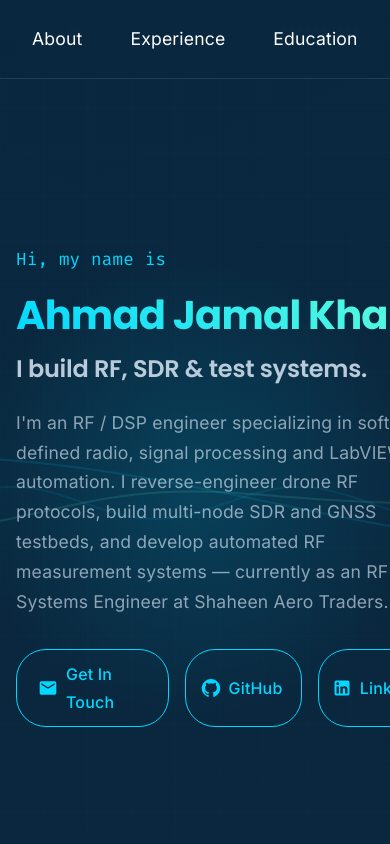
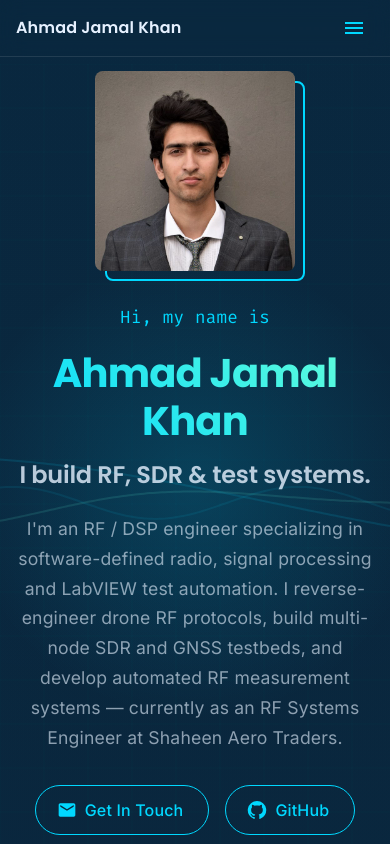
Before and after one commit to Skeletoskull/portfolio, a React (Vite) app: page / in a window 390 px wide. Shown: the top 844 px of the page. Built offline with nearby package versions, Linux system fonts and the light colour scheme.

Commit message:
Mobile responsiveness: hamburger menu, show photo on mobile, single-column timeline, wrapping hero buttons

```diff
--- a/src/components/Education.tsx
+++ b/src/components/Education.tsx
@@ -1,4 +1,4 @@
-import { Box, Typography, Container, useTheme, Grid, Chip } from '@mui/material';
+import { Box, Typography, Container, useTheme, useMediaQuery, Grid, Chip } from '@mui/material';
 import { Timeline, TimelineItem, TimelineSeparator, TimelineConnector, TimelineContent, TimelineDot, TimelineOppositeContent } from '@mui/lab';
 import { motion } from 'framer-motion';
 import SchoolIcon from '@mui/icons-material/School';
@@ -25,6 +25,7 @@ const certifications = [
 
 const Education = () => {
   const theme = useTheme();
+  const isMobile = useMediaQuery(theme.breakpoints.down('md'));
 
   return (
     <Box
@@ -59,11 +60,11 @@ const Education = () => {
           </Box>
 
           <Box sx={{ maxWidth: '800px', mx: 'auto' }}>
-            <Timeline position="alternate">
+            <Timeline position={isMobile ? 'right' : 'alternate'} sx={{ p: { xs: 0, md: 2 } }}>
               {education.map((edu, index) => (
-                <TimelineItem key={index}>
+                <TimelineItem key={index} sx={{ '&::before': { display: { xs: 'none', md: 'block' } } }}>
                   <TimelineOppositeContent
-                    sx={{ m: 'auto 0', color: 'rgba(230, 241, 255, 0.7)', fontFamily: '"Fira Code", monospace', fontSize: { xs: '0.8rem', md: '0.9rem' } }}
+                    sx={{ display: { xs: 'none', md: 'block' }, m: 'auto 0', color: 'rgba(230, 241, 255, 0.7)', fontFamily: '"Fira Code", monospace', fontSize: { xs: '0.8rem', md: '0.9rem' } }}
                   >
                     {edu.year}
                   </TimelineOppositeContent>
@@ -88,6 +89,9 @@ const Education = () => {
                           '&:hover': { transform: 'translateY(-5px)', boxShadow: '0 10px 20px rgba(0, 216, 255, 0.1)', borderColor: '#00D8FF' },
                         }}
                       >
+                        <Typography variant="caption" sx={{ display: { xs: 'block', md: 'none' }, color: theme.palette.primary.main, fontFamily: '"Fira Code", monospace', mb: 1 }}>
+                          {edu.year}
+                        </Typography>
                         <Typography variant="h5" component="h3" sx={{ color: '#00D8FF', mb: 1, fontWeight: 'bold' }}>
                           {edu.school}
                         </Typography>
--- a/src/components/Hero.tsx
+++ b/src/components/Hero.tsx
@@ -29,8 +29,8 @@ const Hero = () => {
     >
       <SignalBackground />
       <Container maxWidth="lg" sx={{ position: 'relative', zIndex: 1 }}>
-        <Box sx={{ display: 'flex', alignItems: 'center', gap: 8, flexWrap: { xs: 'wrap', md: 'nowrap' } }}>
-          <Box sx={{ flex: 1 }}>
+        <Box sx={{ display: 'flex', flexDirection: { xs: 'column-reverse', md: 'row' }, alignItems: 'center', gap: { xs: 4, md: 8 } }}>
+          <Box sx={{ flex: 1, display: 'flex', flexDirection: 'column', alignItems: { xs: 'center', md: 'flex-start' }, textAlign: { xs: 'center', md: 'left' } }}>
             <motion.div
               initial={{ opacity: 0, y: 20 }}
               animate={{ opacity: 1, y: 0 }}
@@ -108,7 +108,7 @@ const Hero = () => {
               initial={{ opacity: 0, y: 20 }}
               animate={{ opacity: 1, y: 0 }}
               transition={{ duration: 0.5, delay: 0.4 }}
-              style={{ display: 'flex', gap: '1rem' }}
+              style={{ display: 'flex', gap: '1rem', flexWrap: 'wrap', justifyContent: 'center' }}
             >
               <Button
                 variant="outlined"
@@ -163,7 +163,9 @@ const Hero = () => {
           <Box
             sx={{
               flex: '0 0 auto',
-              display: { xs: 'none', md: 'block' }
+              display: 'block',
+              width: { xs: 200, sm: 240, md: 300 },
+              height: { xs: 200, sm: 240, md: 300 },
             }}
           >
             <motion.div
@@ -176,8 +178,8 @@ const Hero = () => {
                 stiffness: 100
               }}
               style={{
-                width: '300px',
-                height: '300px',
+                width: '100%',
+                height: '100%',
                 position: 'relative',
               }}
             >
--- a/src/components/Layout.tsx
+++ b/src/components/Layout.tsx
@@ -1,15 +1,22 @@
-import { Box, AppBar, Toolbar, useScrollTrigger, Container, Typography, Divider } from '@mui/material';
+import { useState } from 'react';
+import {
+  Box, AppBar, Toolbar, useScrollTrigger, Container, Typography, Divider,
+  IconButton, Drawer, List, ListItem, ListItemButton, ListItemText, Stack,
+} from '@mui/material';
 import { motion } from 'framer-motion';
 import GitHubIcon from '@mui/icons-material/GitHub';
 import LinkedInIcon from '@mui/icons-material/LinkedIn';
 import EmailIcon from '@mui/icons-material/Email';
+import MenuIcon from '@mui/icons-material/Menu';
+import CloseIcon from '@mui/icons-material/Close';
+import DownloadIcon from '@mui/icons-material/Download';
 import { Link } from 'react-scroll';
 
+const RESUME_URL = 'https://github.com/Skeletoskull/portfolio/raw/gh-pages/ahmad_jamal_khan.pdf';
+
 const Layout = ({ children }: { children: React.ReactNode }) => {
-  const trigger = useScrollTrigger({
-    disableHysteresis: true,
-    threshold: 0,
-  });
+  const [open, setOpen] = useState(false);
+  const trigger = useScrollTrigger({ disableHysteresis: true, threshold: 0 });
 
   const navigation = [
     { name: 'About', to: 'about' },
@@ -21,9 +28,9 @@ const Layout = ({ children }: { children: React.ReactNode }) => {
   ];
 
   const socialLinks = [
-    { icon: <GitHubIcon />, href: 'https://github.com/Skeletoskull' },
-    { icon: <LinkedInIcon />, href: 'https://www.linkedin.com/in/ahmad-jamal-khan-jadoon/' },
-    { icon: <EmailIcon />, href: 'mailto:engr.ahmadjamalkhan@gmail.com' },
+    { icon: <GitHubIcon />, href: 'https://github.com/Skeletoskull', label: 'GitHub' },
+    { icon: <LinkedInIcon />, href: 'https://www.linkedin.com/in/ahmad-jamal-khan-jadoon/', label: 'LinkedIn' },
+    { icon: <EmailIcon />, href: 'mailto:engr.ahmadjamalkhan@gmail.com', label: 'Email' },
   ];
 
   return (
@@ -31,32 +38,35 @@ const Layout = ({ children }: { children: React.ReactNode }) => {
       <AppBar
         position="fixed"
         elevation={trigger ? 4 : 0}
-        sx={{
-          backgroundColor: 'transparent',
-          backdropFilter: 'blur(10px)',
-          transition: 'all 0.3s ease',
-        }}
+        sx={{ backgroundColor: 'transparent', backdropFilter: 'blur(10px)', transition: 'all 0.3s ease' }}
       >
         <Toolbar sx={{ justifyContent: 'space-between' }}>
-          <Box sx={{ display: 'flex', gap: 2 }}>
+          {/* Brand — mobile only */}
+          <Typography
+            sx={{
+              display: { xs: 'block', md: 'none' },
+              fontFamily: '"Poppins", sans-serif',
+              fontWeight: 600,
+              color: '#E6F1FF',
+              fontSize: '1rem',
+            }}
+          >
+            Ahmad Jamal Khan
+          </Typography>
+
+          {/* Desktop nav links */}
+          <Box sx={{ display: { xs: 'none', md: 'flex' }, gap: 2 }}>
             {navigation.map((item) => (
-              <motion.div
-                key={item.name}
-                whileHover={{ scale: 1.05 }}
-                whileTap={{ scale: 0.95 }}
-              >
+              <motion.div key={item.name} whileHover={{ scale: 1.05 }} whileTap={{ scale: 0.95 }}>
                 <Link
                   to={item.to}
                   spy={true}
                   smooth={true}
+                  offset={-70}
                   duration={500}
                   style={{
-                    color: 'white',
-                    textDecoration: 'none',
-                    cursor: 'pointer',
-                    padding: '0.5rem 1rem',
-                    borderRadius: '8px',
-                    transition: 'all 0.3s ease',
+                    color: 'white', textDecoration: 'none', cursor: 'pointer',
+                    padding: '0.5rem 1rem', borderRadius: '8px', transition: 'all 0.3s ease',
                   }}
                   className="nav-link"
                 >
@@ -65,77 +75,138 @@ const Layout = ({ children }: { children: React.ReactNode }) => {
               </motion.div>
             ))}
           </Box>
-          <Box sx={{ display: 'flex', gap: 2, alignItems: 'center' }}>
-            {socialLinks.map((link, index) => (
+
+          {/* Desktop right cluster */}
+          <Box sx={{ display: { xs: 'none', md: 'flex' }, gap: 2, alignItems: 'center' }}>
+            {socialLinks.map((link) => (
               <motion.a
-                key={index}
+                key={link.label}
                 href={link.href}
                 target="_blank"
                 rel="noopener noreferrer"
                 whileHover={{ scale: 1.1 }}
                 whileTap={{ scale: 0.9 }}
-                style={{ color: 'white' }}
+                style={{ color: 'white', display: 'flex' }}
               >
                 {link.icon}
               </motion.a>
             ))}
             <motion.a
-              href="https://github.com/Skeletoskull/portfolio/raw/gh-pages/ahmad_jamal_khan.pdf"
+              href={RESUME_URL}
               target="_blank"
               rel="noopener noreferrer"
               whileHover={{ scale: 1.05 }}
               whileTap={{ scale: 0.95 }}
               style={{
-                color: 'white',
-                textDecoration: 'none',
-                padding: '0.5rem 1rem',
-                borderRadius: '8px',
-                backgroundColor: 'rgba(0, 216, 255, 0.1)',
-                border: '1px solid #00D8FF',
-                marginLeft: '1rem',
+                color: 'white', textDecoration: 'none', padding: '0.5rem 1rem', borderRadius: '8px',
+                backgroundColor: 'rgba(0, 216, 255, 0.1)', border: '1px solid #00D8FF', marginLeft: '1rem',
               }}
             >
               Download Resume
             </motion.a>
           </Box>
+
+          {/* Mobile hamburger */}
+          <IconButton
+            aria-label="open menu"
+            onClick={() => setOpen(true)}
+            sx={{ display: { xs: 'flex', md: 'none' }, color: '#00D8FF' }}
+          >
+            <MenuIcon />
+          </IconButton>
         </Toolbar>
       </AppBar>
+
+      {/* Mobile drawer */}
+      <Drawer
+        anchor="right"
+        open={open}
+        onClose={() => setOpen(false)}
+        PaperProps={{
+          sx: {
+            width: 260,
+            backgroundColor: 'rgba(10, 25, 47, 0.97)',
+            backdropFilter: 'blur(12px)',
+            borderLeft: '1px solid rgba(0, 216, 255, 0.2)',
+            color: '#E6F1FF',
+          },
+        }}
+      >
+        <Box sx={{ display: 'flex', justifyContent: 'flex-end', p: 1 }}>
+          <IconButton aria-label="close menu" onClick={() => setOpen(false)} sx={{ color: '#00D8FF' }}>
+            <CloseIcon />
+          </IconButton>
+        </Box>
+        <List>
+          {navigation.map((item, i) => (
+            <ListItem key={item.name} disablePadding>
+              <Link
+                to={item.to}
+                spy={true}
+                smooth={true}
+                offset={-70}
+                duration={500}
+                onClick={() => setOpen(false)}
+                style={{ width: '100%', cursor: 'pointer' }}
+              >
+                <ListItemButton sx={{ py: 1.5 }}>
+                  <ListItemText
+                    primary={
+                      <Box component="span">
+                        <Box component="span" sx={{ color: '#00D8FF', fontFamily: '"Fira Code", monospace', mr: 1.5, fontSize: '0.85rem' }}>
+                          0{i + 1}.
+                        </Box>
+                        {item.name}
+                      </Box>
+                    }
+                  />
+                </ListItemButton>
+              </Link>
+            </ListItem>
+          ))}
+        </List>
+        <Divider sx={{ bgcolor: 'rgba(0, 216, 255, 0.15)', my: 1 }} />
+        <Box sx={{ px: 2, py: 2 }}>
+          <a
+            href={RESUME_URL}
+            target="_blank"
+            rel="noopener noreferrer"
+            style={{
+              display: 'flex', alignItems: 'center', justifyContent: 'center', gap: '0.5rem',
+              color: '#00D8FF', textDecoration: 'none', padding: '0.7rem 1rem', borderRadius: '8px',
+              border: '1px solid #00D8FF', backgroundColor: 'rgba(0, 216, 255, 0.08)',
+            }}
+          >
+            <DownloadIcon fontSize="small" /> Download Resume
+          </a>
+          <Stack direction="row" spacing={2} justifyContent="center" sx={{ mt: 3 }}>
+            {socialLinks.map((link) => (
+              <a key={link.label} href={link.href} target="_blank" rel="noopener noreferrer" style={{ color: '#00D8FF', display: 'flex' }}>
+                {link.icon}
+              </a>
+            ))}
+          </Stack>
+        </Box>
+      </Drawer>
+
       <Box component="main" sx={{ flexGrow: 1, pt: 8 }}>
         {children}
       </Box>
+
       <Box
         component="footer"
-        sx={{
-          py: 4,
-          mt: 'auto',
-          backgroundColor: 'rgba(17, 34, 64, 0.7)',
-          backdropFilter: 'blur(10px)',
-          borderTop: '1px solid rgba(0, 216, 255, 0.1)',
-        }}
+        sx={{ py: 4, mt: 'auto', backgroundColor: 'rgba(17, 34, 64, 0.7)', backdropFilter: 'blur(10px)', borderTop: '1px solid rgba(0, 216, 255, 0.1)' }}
       >
         <Container maxWidth="lg">
-          <motion.div
-            initial={{ opacity: 0, y: 20 }}
-            whileInView={{ opacity: 1, y: 0 }}
-            viewport={{ once: true }}
-            transition={{ duration: 0.5 }}
-          >
+          <motion.div initial={{ opacity: 0, y: 20 }} whileInView={{ opacity: 1, y: 0 }} viewport={{ once: true }} transition={{ duration: 0.5 }}>
             <Divider sx={{ mb: 3, bgcolor: 'rgba(0, 216, 255, 0.2)' }} />
             <Box sx={{ display: 'flex', justifyContent: 'space-between', alignItems: 'center', flexWrap: 'wrap', gap: 2 }}>
               <Typography variant="body2" color="text.secondary">
                 © {new Date().getFullYear()} Ahmad Jamal Khan. All rights reserved.
               </Typography>
               <Box sx={{ display: 'flex', gap: 3 }}>
-                {socialLinks.map((link, index) => (
-                  <motion.a
-                    key={index}
-                    href={link.href}
-                    target="_blank"
-                    rel="noopener noreferrer"
-                    whileHover={{ scale: 1.1 }}
-                    whileTap={{ scale: 0.9 }}
-                    style={{ color: '#00D8FF' }}
-                  >
+                {socialLinks.map((link) => (
+                  <motion.a key={link.label} href={link.href} target="_blank" rel="noopener noreferrer" whileHover={{ scale: 1.1 }} whileTap={{ scale: 0.9 }} style={{ color: '#00D8FF', display: 'flex' }}>
                     {link.icon}
                   </motion.a>
                 ))}
```
